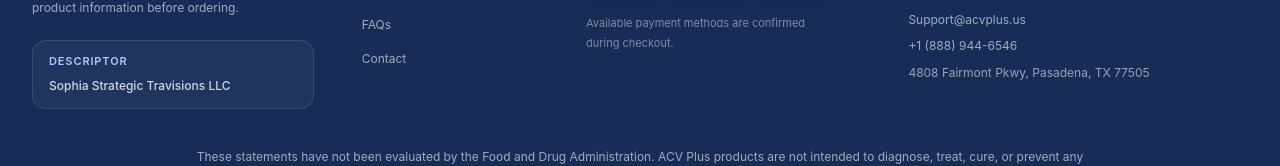
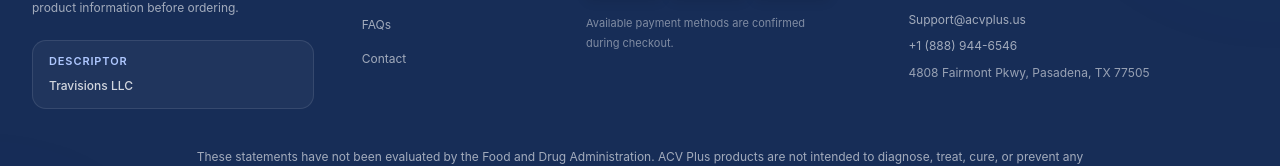
Before and after one commit to Faizan-Code104/AcvPlus, a React (Vite) app in the folder frontEnd/: page /contact in a window 1280 px wide. Shown: the part 2521-2687 px from the top of the page. Built offline with nearby package versions, Linux system fonts and the light colour scheme; no server answers.

Commit message:
update llc name

```diff
--- a/frontEnd/src/component/Layout.jsx
+++ b/frontEnd/src/component/Layout.jsx
@@ -23,7 +23,7 @@
   phoneDisplay: "+1 (888) 944-6546",
   phoneHref: "+18889446546",
   address: "4808 Fairmont Pkwy, Pasadena, TX 77505",
-  descriptor: "Sophia Strategic Travisions LLC",
+  descriptor: "Travisions LLC",
 };
 
 /* =========================================================
```
